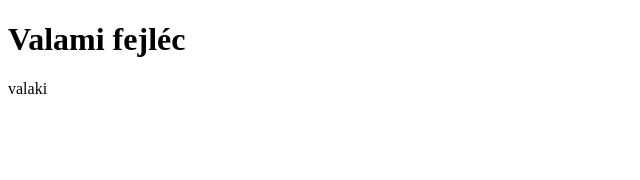
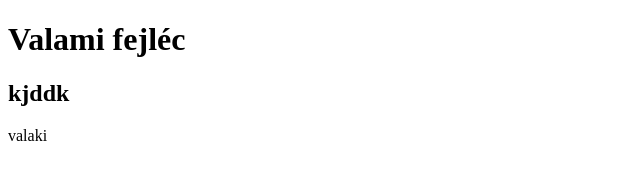
Before and after one commit to szantogaborcserhati/cserhatielso, a plain HTML site: page index.html in a window 1280 px wide. Shown: the whole page, without its empty margins (0-640 px from the left). Drawn offline with Linux system fonts and the light colour scheme.

Commit message:
Update index.html

```diff
--- a/index.html
+++ b/index.html
@@ -8,6 +8,7 @@
 </head>
 <body>
     <h1>Valami fejléc</h1>
+    <h2>kjddk</h2>
     valaki
 </body>
 </html>
```
